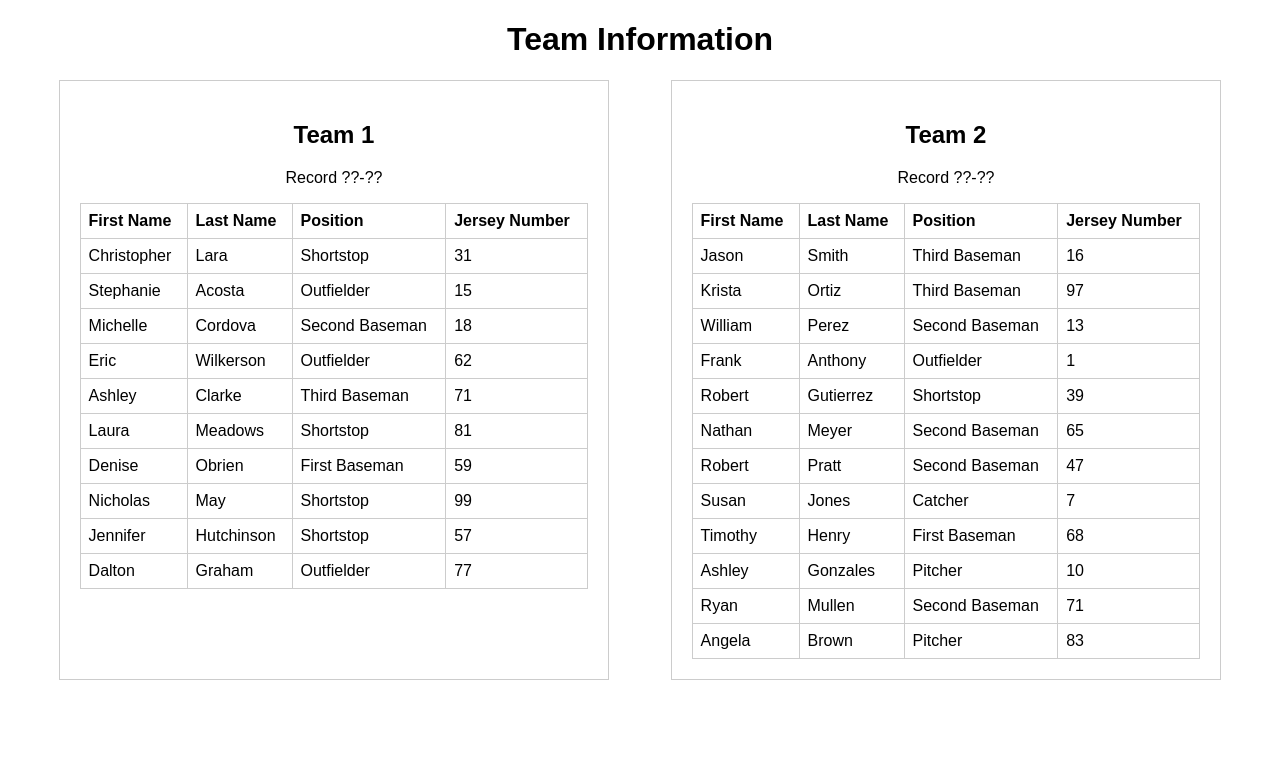
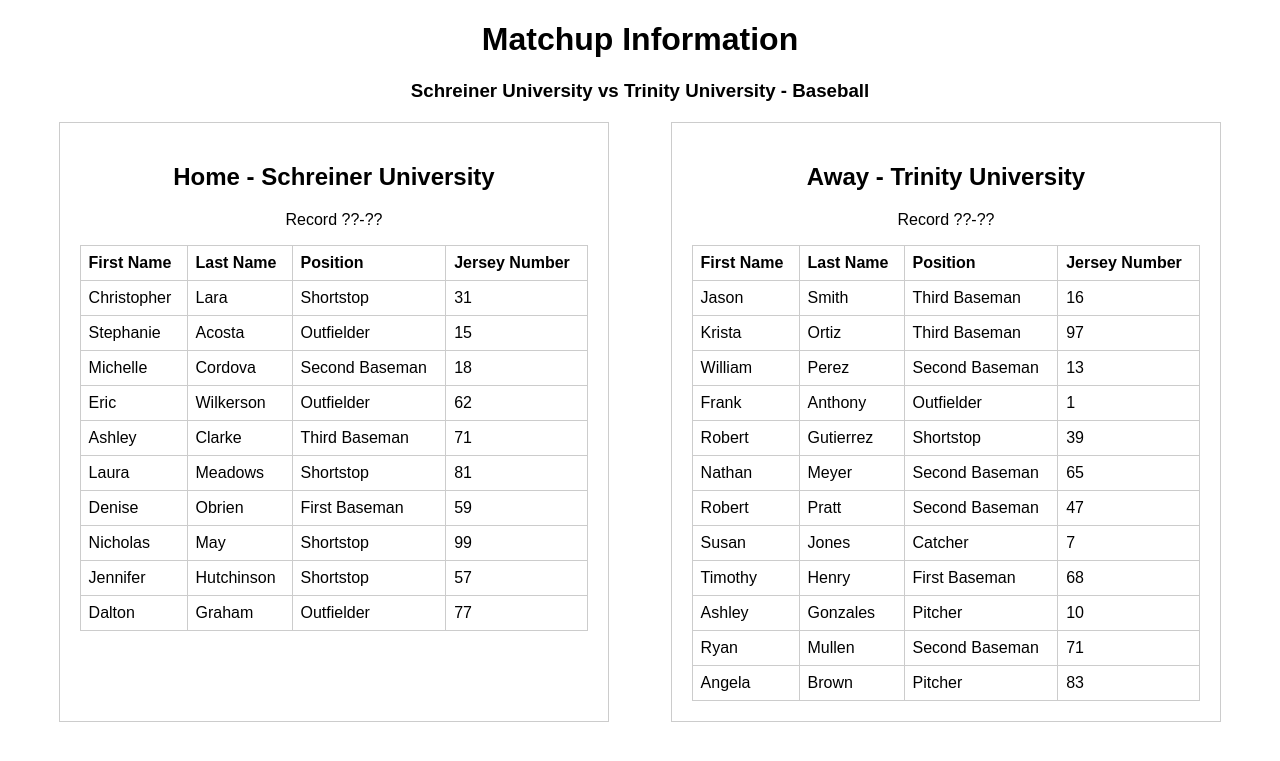
Before and after one commit to nearly-trinity/database-project, a Flask app: page /team?team_id1=24&team_id2=36&game_id=48 in a window 1280 px wide. Shown: the top 761 px of the page. Run offline with Flask 3, Linux system fonts and the light colour scheme.

Commit message:
matchup and team info

```diff
--- a/app/templates/home.html
+++ b/app/templates/home.html
@@ -114,7 +114,7 @@
                     <label>
                         <input type="radio" name="{{ game[0] }}" value="{{ game[5] }}">
                     </label>
-                    <a href="{{ url_for('team', team_id1=game[7], team_id2=game[8]) }}" class="team-info-button">
+                    <a href="{{ url_for('team', team_id1=game[7], team_id2=game[8], game_id=game[0]) }}" class="team-info-button">
                         Team Info
                     </a>
                 </li>
--- a/app/templates/team.html
+++ b/app/templates/team.html
@@ -44,11 +44,12 @@
 </head>
 
 <body>
-    <h1>Team Information</h1>
+    <h1>Matchup Information</h1>
+    <h3>{{game_info[1]}}</h3>
 
     <div class="team-container">
         <div class="team-info" id="team1">
-            <h2>Team 1</h2>
+            <h2>Home - {{game_info[4]}}</h2>
             <!-- Team 1 information here -->
             <div class="record" id="team1-record">
                 <p> Record ??-??</p>
@@ -72,7 +73,7 @@
         </div>
 
         <div class="team-info" id="team2">
-            <h2>Team 2</h2>
+            <h2>Away - {{game_info[5]}}</h2>
             <!-- Team 2 information here -->
             <div class="record" id="team2-record">
                 <p> Record ??-??</p>
--- a/app/views.py
+++ b/app/views.py
@@ -34,7 +34,6 @@
         ORDER BY SE.event_date
         ''')
     games = games.fetchall()
-    print(games)
 
     return render_template("home.html", games=games)
 
@@ -42,8 +41,26 @@
 def team():
     team_id1 = request.args.get('team_id1')
     team_id2 = request.args.get('team_id2')
-    print(team_id1)
-    print(team_id2)
+    game_id = request.args.get('game_id')
+    print(game_id)
+
+    game_info = cur.execute('''
+        SELECT
+            SE.event_id,
+            SE.event_name,
+            SE.event_location,
+            STRFTIME('%m/%d/%Y at %H:%M', event_date),
+            T1.team_name AS home_team_name,
+            T2.team_name AS away_team_name,
+            SE.sport_type,
+            SE.home_team_id,
+            SE.away_team_id
+        FROM SportingEvents SE
+        JOIN Teams T1 ON SE.home_team_id = T1.team_id
+        JOIN Teams T2 ON SE.away_team_id = T2.team_id
+        WHERE SE.event_id = ''' + game_id + '''
+    ''').fetchone()
+    print(game_info)
 
     home_team = cur.execute('''
         SELECT
@@ -64,7 +81,7 @@
         WHERE team_id = ''' + team_id2 + '''
     ''').fetchall()
 
-    return render_template("team.html", home=home_team, away=away_team)
+    return render_template("team.html", home=home_team, away=away_team, game_info=game_info)
 
 @app.route("/leaderboard")
 def leaderboard():
```
